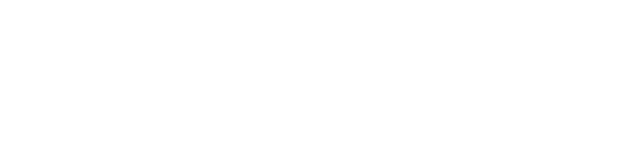
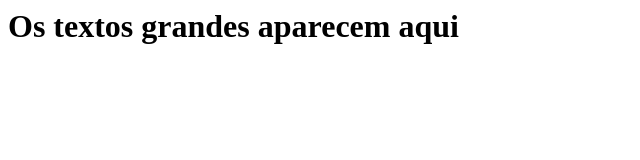
Before and after one commit to passocurto/gitcamp, a plain HTML site: page index.html in a window 1280 px wide. Shown: the whole page, without its empty margins (0-640 px from the left). Drawn offline with Linux system fonts and the light colour scheme.

Commit message:
insert link and h1

```diff
--- a/index.html
+++ b/index.html
@@ -1,8 +1,9 @@
 <html>
     <head>
-
+        <link ref='link@link.com.br'>
     </head>
     <body>
+        <h1> Os textos grandes aparecem aqui</h1>
 
     </body>
 </html>
```
